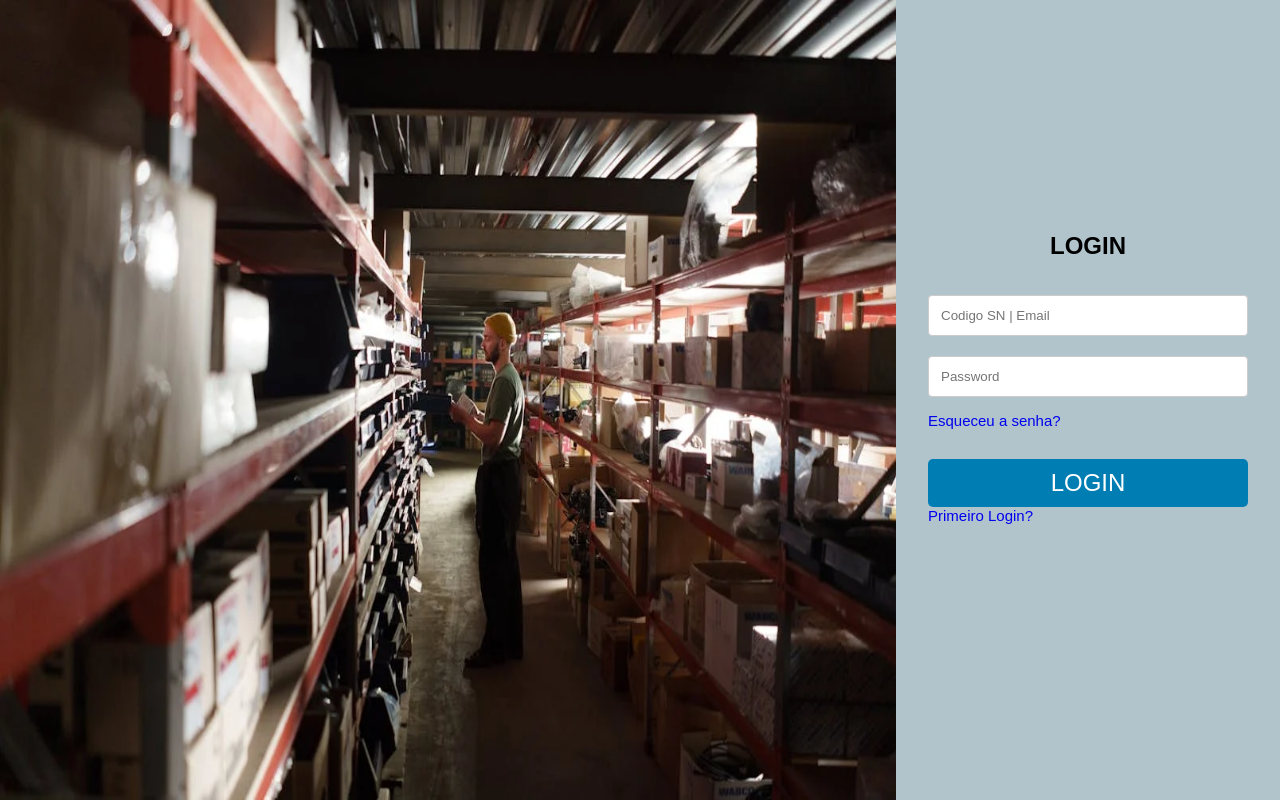
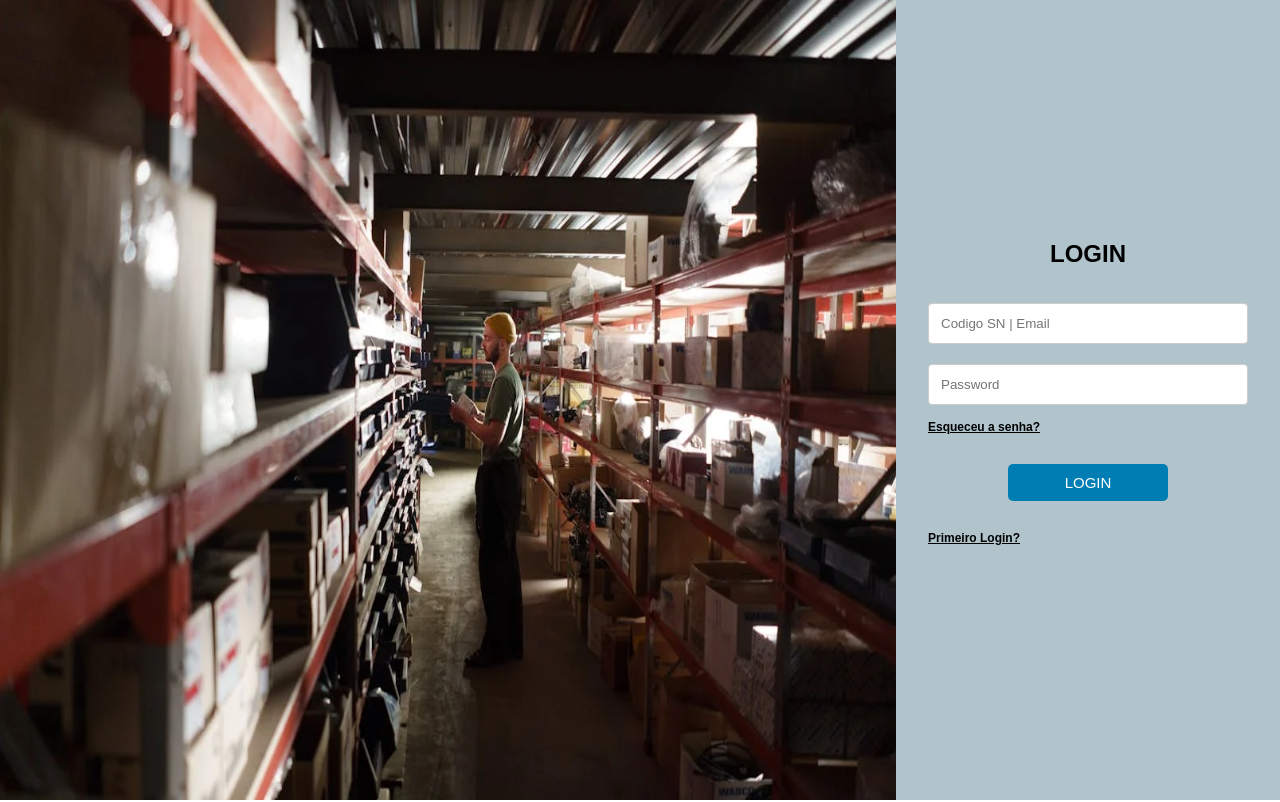
Before and after one commit to octaviosilva4275/Invent-, a Flask app: page /login in a window 1280 px wide. Run offline with Flask 3, Linux system fonts and the light colour scheme.

Commit message:
fim do css da página login

```diff
--- a/static/styles/login.css
+++ b/static/styles/login.css
@@ -1,107 +1,114 @@
-
 /* Normalização do Navegador */
-/* Seleciona todos os elementos da página */
 * {
     margin: 0;  /* Remove a margem padrão dos elementos */
-    padding: 0;   /* Remove o preenchimento padrão dos elementos */
-    box-sizing: border-box;  /* Define a caixa de modelo para incluir bordas e preenchimento no cálculo da largura e altura total do elemento */
-    list-style: none; /* Remove os marcadores das listas */
-    text-decoration: none; /* Remove o sublinhado dos links */
-    border: none; /* Remove as bordas padrão dos elementos */
-    font-family: 'Amatic SC', sans-serif; /* Define a fonte padrão para o texto usando a fonte 'Amatic SC', com uma alternativa genérica 'sans-serif' */
+    padding: 0;  /* Remove o padding padrão dos elementos */
+    box-sizing: border-box;  /* Inclui bordas e padding no cálculo do tamanho total dos elementos */
+    list-style: none;  /* Remove a estilização de listas (marcadores) */
+    text-decoration: none;  /* Remove o sublinhado de links */
+    border: none;  /* Remove bordas padrão */
+    font-family: 'Amatic SC', sans-serif;  /* Define a fonte padrão */
 }
 
 /* Normalização do html */
 html {
-    /* Ocupar 100% do tamanho de tela disponível */
-    width: 100vw;
-    height: 100vh;
-    /* Converter a medida REM para 10px (REM padrão 16px) */
-    font-size: 62.5%;
-    /* Remover barra de rolagem horizontal */
-    overflow: hidden
+    width: 100vw;  /* Define a largura como 100% da viewport */
+    height: 100vh;  /* Define a altura como 100% da viewport */
+    font-size: 62.5%;  /* Ajusta o REM para 10px (1rem = 10px) */
+    overflow: hidden;  /* Remove a barra de rolagem horizontal */
 }
 
-.login{
-    display: flex;
-    width: 100vw;
-    height: 100vh;
+/* Estilos para a classe de login */
+.login {
+    display: flex;  /* Define o layout flexível */
+    width: 100vw;  /* Ocupa a largura total da tela */
+    height: 100vh;  /* Ocupa a altura total da tela */
 }
 
-.banner{
-    width: 70%;
+/* Estilos para a área de banner */
+.banner {
+    width: 70%;  /* Define a largura do banner em 70% */
 }
 
-.banner img{
-    width: 100%;
-    height: 100%;
+.banner img {
+    width: 100%;  /* Imagem ocupa toda a largura */
+    height: 100%;  /* Imagem ocupa toda a altura */
 }
 
-.campo-login{
-    display: flex;
-    justify-content: center;
-    align-items: center;
-    background-color:rgba(177, 196, 204, 1);
-    width: 30%;
-    height: 100%;
+/* Estilos para o campo de login */
+.campo-login {
+    display: flex;  /* Layout flexível */
+    justify-content: center;  /* Centraliza horizontalmente */
+    align-items: center;  /* Centraliza verticalmente */
+    background-color: rgba(177, 196, 204, 1);  /* Cor de fundo */
+    width: 30%;  /* Ocupa 30% da largura */
+    height: 100%;  /* Ocupa toda a altura */
 }
 
-.titulo-login{
-    display: flex;
-    align-items: center;
-    justify-content: center;
+/* Estilos do formulário de login */
+.form-login {
+    margin-bottom: 15px;  /* Margem inferior */
+    text-align: left;  /* Alinhamento do texto à esquerda */
+    width: 32rem;  /* Largura fixa para o formulário */
 }
 
-.form-login{
-    margin-bottom: 15px;
-    text-align: left;
+/* Título do login */
+.titulo-login {
+    display: flex;  /* Layout flexível */
+    align-items: center;  /* Alinha ao centro verticalmente */
+    justify-content: center;  /* Alinha ao centro horizontalmente */
 }
 
-.form-login label {
-    display: none;
+.titulo-login h3 {
+    font-size: 24px;  /* Tamanho da fonte do título */
+    margin-bottom: 30px;  /* Margem inferior */
 }
 
-.form-login input {
-    width: 100%;
-    padding: 12px;
-    border: 1px solid #ccc;
-    border-radius: 4px;
-    margin-top: 5px;
+/* Oculta os rótulos dos inputs */
+.form-login label {
+    display: none;  /* Esconde o label */
 }
 
-form{
-    width: 32rem;
-
+/* Estilos dos inputs de login */
+.form-login input {
+    width: 100%;  /* Largura total */
+    padding: 12px;  /* Espaçamento interno */
+    border: 1px solid #ccc;  /* Borda fina e cinza */
+    border-radius: 4px;  /* Bordas arredondadas */
+    margin-top: 5px;  /* Margem superior */
 }
 
-h3{
-    font-size: 24px;
-    margin-bottom: 30px;
+/* Link de "esqueceu a senha" */
+.esqueceu-senha a {
+    color: rgb(0, 0, 0);  /* Cor preta */
+    font-size: 12px;  /* Tamanho da fonte */
+    font-weight: bold;  /* Texto em negrito */
+    margin-bottom: 30px;  /* Margem inferior */
+    text-decoration: underline;  /* Sublinhado */
+    display: block;  /* Exibe como bloco */
 }
 
-.esqueceu-senha{
-    color: aliceblue;
-    font-size: 15px;
-    margin-bottom: 30px;
+/* Estilos do botão de login */
+.btn-login {
+    display: flex;  /* Layout flexível */
+    justify-content: center;  /* Centraliza horizontalmente */
+    align-items: center;  /* Centraliza verticalmente */
+    width: 50%;  /* Largura de 50% */
+    font-size: 15px;  /* Tamanho da fonte */
+    padding: 10px 20px;  /* Espaçamento interno */
+    cursor: pointer;  /* Muda o cursor ao passar sobre o botão */
+    background-color: rgba(0, 126, 180, 1);  /* Cor de fundo */
+    color: white;  /* Cor do texto */
+    border-radius: 5px;  /* Bordas arredondadas */
+    margin: 30px auto 0;  /* Centraliza o botão e adiciona margem */
 }
 
-.primeiro-login{
-    color: aliceblue;
-    font-size: 15px;
-    margin-bottom: 30px;
+/* Link para "primeiro login" */
+.primeiro-login a {
+    color: rgb(0, 0, 0);  /* Cor preta */
+    font-size: 12px;  /* Tamanho da fonte */
+    font-weight: bold;  /* Negrito */
+    margin-bottom: 30px;  /* Margem inferior */
+    text-decoration: underline;  /* Sublinhado */
+    display: block;  /* Exibe como bloco */
+    margin: 30px auto 0;  /* Margem superior */
 }
-
-
-.btn-login{
-    display: flex;
-    justify-content: center;
-    align-items: center;
-    width: 100%;
-    font-size: 24px;
-    padding: 10px 20px;
-    cursor: pointer;
-    background-color: rgba(0, 126, 180, 1);
-    color: white;
-    border-radius: 5px;
-    border: none;
-}
--- /dev/null
+++ b/static/styles/media-login.css
@@ -0,0 +1,28 @@
+/* Media Queries para dispositivos móveis e tablets */
+@media (max-width: 1024px) {
+    .banner {
+        display: none; /* Oculta o banner em telas menores que 1024px */
+    }
+    .campo-login {
+        width: 100%; /* Ocupa toda a largura disponível */
+        height: 100%; /* Ocupa toda a altura disponível */
+    }
+}
+
+@media (max-width: 768px) {
+    .form-login {
+        width: 80%; /* Ajusta a largura do formulário de login em telas menores */
+        padding: 0 20px; /* Adiciona um preenchimento para as laterais */
+    }
+
+    .titulo-login h3 {
+        font-size: 20px; /* Reduz o tamanho da fonte do título em telas menores */
+        margin-bottom: 20px; /* Ajusta a margem inferior */
+    }
+
+    .btn-login {
+        width: 70%; /* Ajusta a largura do botão */
+        font-size: 14px; /* Reduz o tamanho da fonte do botão */
+        padding: 8px 16px; /* Ajusta o preenchimento do botão */
+    }
+}
--- a/templates/login/login.html
+++ b/templates/login/login.html
@@ -5,28 +5,27 @@
     <meta charset="UTF-8">
     <meta name="viewport" content="width=device-width, initial-scale=1.0">
     <title>Inventory</title>
-    <link rel="icon" href="/3.png">
+    <link rel="icon" href="/static/img/logo.png">
     <link rel="stylesheet" href="/static/styles/login.css">
+    <link rel="stylesheet" href="/static/styles/media-login.css">
 
 </head>
 
 <body>
-    <!-- Seção do banner -->
+    <!-- Seção que engloba tudo da tela de login -->
     <section class="login">
 
+        <!-- Container do banner -->
         <div class="banner">
-            <!-- Imagem de banner com formato WebP, usada para exibir uma imagem na parte superior da página -->
             <img src="/static/img/banner.webp" alt="">
         </div>
 
-        <!-- Seção de login -->
-
+        <!-- Campo login com o formulário -->
         <div class="campo-login">
-            <!-- Div para o título da área de login, que contém um botão para acessar a página de login -->
-
+            <!-- Container form -->
             <div class="form-login">
+                <!-- Título -->
                 <div class="titulo-login">
-                    <!-- Botão que pode ser usado para redirecionar ou abrir a área de login -->
                     <h3>LOGIN</h3>
                 </div>
                 <!-- Formulário de login -->
```
Also changed, not shown: static/img/logo.png (added).
